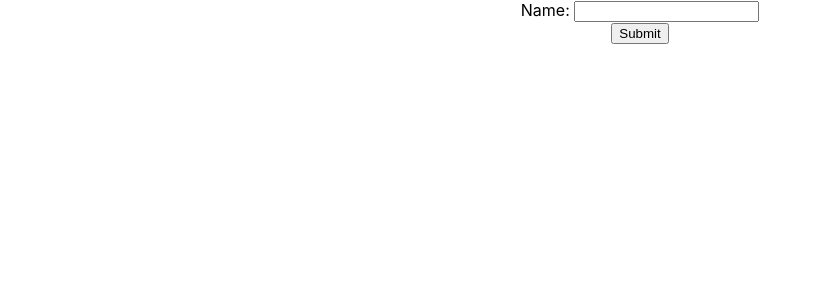
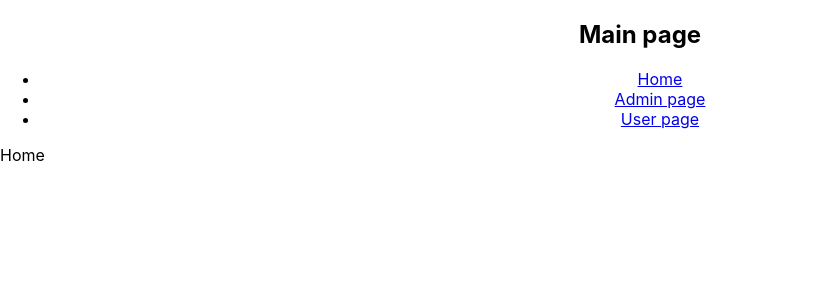
Before and after one commit to PdoubleU/fullstack_app, a React (Create React App) app in the folder frontend/: page /car_rental/ in a window 1280 px wide. Shown: the top 300 px of the page, without its empty margins (0-821 px from the left). Built offline with nearby package versions, Linux system fonts and the light colour scheme.

Commit message:
- add routing in the react App - update apis - update index.php to handle standard user/admin user while establishing connection to db

```diff
--- a/frontend/package.json
+++ b/frontend/package.json
@@ -14,6 +14,7 @@
     "react": "^18.2.0",
     "react-dom": "^18.2.0",
     "react-redux": "^8.0.5",
+    "react-router-dom": "^6.6.2",
     "react-scripts": "5.0.1",
     "typescript": "^4.9.4",
     "web-vitals": "^2.1.4"
--- a/frontend/src/App.tsx
+++ b/frontend/src/App.tsx
@@ -1,42 +1,24 @@
 import React, { useState } from 'react';
+import { BrowserRouter, Route, Routes } from 'react-router-dom';
 import './App.css';
-import { authApi } from './services/splitApis/authApi';
+import Admin from './components/Admin';
+import Header from './components/Header';
+import Home from './components/Home';
+import User from './components/User';
 
 function App() {
-    const [name, setName] = useState("");
-    const [result, setResult] = useState("");
-    const [ authUsr ] = authApi.useAuthenticateAppUserMutation();
-
-    const handleChange = (e: any) => {
-        setName(e.target.value);
-    };
-
-    const handleSumbit = async (e: any) => {
-        e.preventDefault();
-        const response = await authUsr(name);
-        if ('data' in response) setResult(response.data.user);
-
-    };
-
     return (
-        <div className="App">
-            <form
-                onSubmit={(event) => handleSumbit(event)}
-            >
-                <label htmlFor="name">Name: </label>
-                <input
-                    type="text"
-                    id="name"
-                    name="name"
-                    value={name}
-                    onChange={(event) => handleChange(event)}
-                />
-                <br />
-                <button type="submit">Submit</button>
-            </form>
-            <h1>{result as any}</h1>
-        </div>
-    );
+        <BrowserRouter basename='car_rental'>
+            <div className='App'>
+                <Header/>
+            </div>
+            <Routes>
+                <Route path='/' element={<Home/>}/>
+                <Route path='/user' element={<User/>}/>
+                <Route path='/admin' element={<Admin/>}/>
+            </Routes>
+        </BrowserRouter>
+    )
 }
 
 export default App;
--- /dev/null
+++ b/frontend/src/components/Admin.tsx
@@ -0,0 +1,58 @@
+import React, { useState } from 'react'
+import { authApi } from '../services/splitApis/authApi';
+
+type Props = {}
+
+const Admin = (props: Props) => {
+    const [login, setLogin] = useState("");
+    const [pwd, setPwd] = useState("");
+    const [result, setResult] = useState<any>();
+    const [ authUsr ] = authApi.useAuthenticateAdminAppUserMutation();
+
+    const handleChangeLogin = (e: any) => {
+        setLogin(e.target.value);
+    };
+    const handleChangePwd = (e: any) => {
+        setPwd(e.target.value);
+    };
+
+    const handleSumbit = async (e: any) => {
+        e.preventDefault();
+        const response = await authUsr({ login, pwd });
+        if ('data' in response) setResult(response.data);
+    };
+
+    console.log(result?.data);
+
+    return (
+        <div className="App">
+            <form
+                onSubmit={(event) => handleSumbit(event)}
+            >
+                <label htmlFor="login">Login: </label>
+                <input
+                    type="text"
+                    id="login"
+                    name="login"
+                    value={login}
+                    onChange={(event) => handleChangeLogin(event)}
+                />
+                <br />
+                <label htmlFor="pwd">Pwd: </label>
+                <input
+                    type="text"
+                    id="pwd"
+                    name="pwd"
+                    value={pwd}
+                    onChange={(event) => handleChangePwd(event)}
+                />
+                <button type="submit">Submit</button>
+            </form>
+            {result && result?.data?.map((elem: any) =>
+                <p key={elem.licence_plate}>{elem.brand}</p>
+            )}
+        </div>
+    );
+}
+
+export default Admin
--- /dev/null
+++ b/frontend/src/components/Header.tsx
@@ -0,0 +1,24 @@
+import React from 'react'
+import { Link } from 'react-router-dom'
+
+type Props = {}
+
+function Header({}: Props) {
+  return (
+    <div className='header'><h2>Main page</h2>
+        <ul>
+            <li>
+                <Link to='/'>Home</Link>
+            </li>
+            <li>
+                <Link to='/admin'>Admin page</Link>
+            </li>
+            <li>
+                <Link to='/user'>User page</Link>
+            </li>
+        </ul>
+    </div>
+  )
+}
+
+export default Header
--- /dev/null
+++ b/frontend/src/components/Home.tsx
@@ -0,0 +1,11 @@
+import React from 'react'
+
+type Props = {}
+
+const Home = (props: Props) => {
+  return (
+    <div>Home</div>
+  )
+}
+
+export default Home
--- /dev/null
+++ b/frontend/src/components/User.tsx
@@ -0,0 +1,19 @@
+import React, { useEffect } from 'react'
+import { authApi } from '../services/splitApis/authApi';
+
+type Props = {}
+
+function User({}: Props) {
+  const { data, isLoading } = authApi.useAuthenticateStdAppUserQuery();
+
+  return (
+    <>
+        <div>User</div>
+        {data && <h2>{data?.isAdmin}</h2>}
+        {isLoading && <p>Loading...</p>}
+    </>
+
+  )
+}
+
+export default User
--- a/frontend/src/services/splitApis/authApi.ts
+++ b/frontend/src/services/splitApis/authApi.ts
@@ -4,17 +4,23 @@ const authEndpoint = '/authenticate'
 
 export const authApi = fullstackAppApi.injectEndpoints({
   endpoints: (builder) => ({
-    authenticateAppUser: builder.mutation<{ user: string }, unknown>({
+    authenticateAdminAppUser: builder.mutation<{ isAdmin: boolean }, { login: string, pwd: string}>({
       query: (args) => {
-        console.log("ARGS ", args);
         return ({
           url: authEndpoint,
           method: 'POST',
           body: {
-            user: args,
+            credentials: args,
           },
         })
       }
     }),
+    authenticateStdAppUser: builder.query<{ isAdmin: boolean }, void> ({
+      query: () => {
+        return ({
+          url: authEndpoint,
+        })
+      }
+    })
   }),
 })
```
Also changed, not shown: frontend/src/components/NotFound.tsx (added, +11 -0 lines), 1 other file (tests, documents, lock files or other folders).
